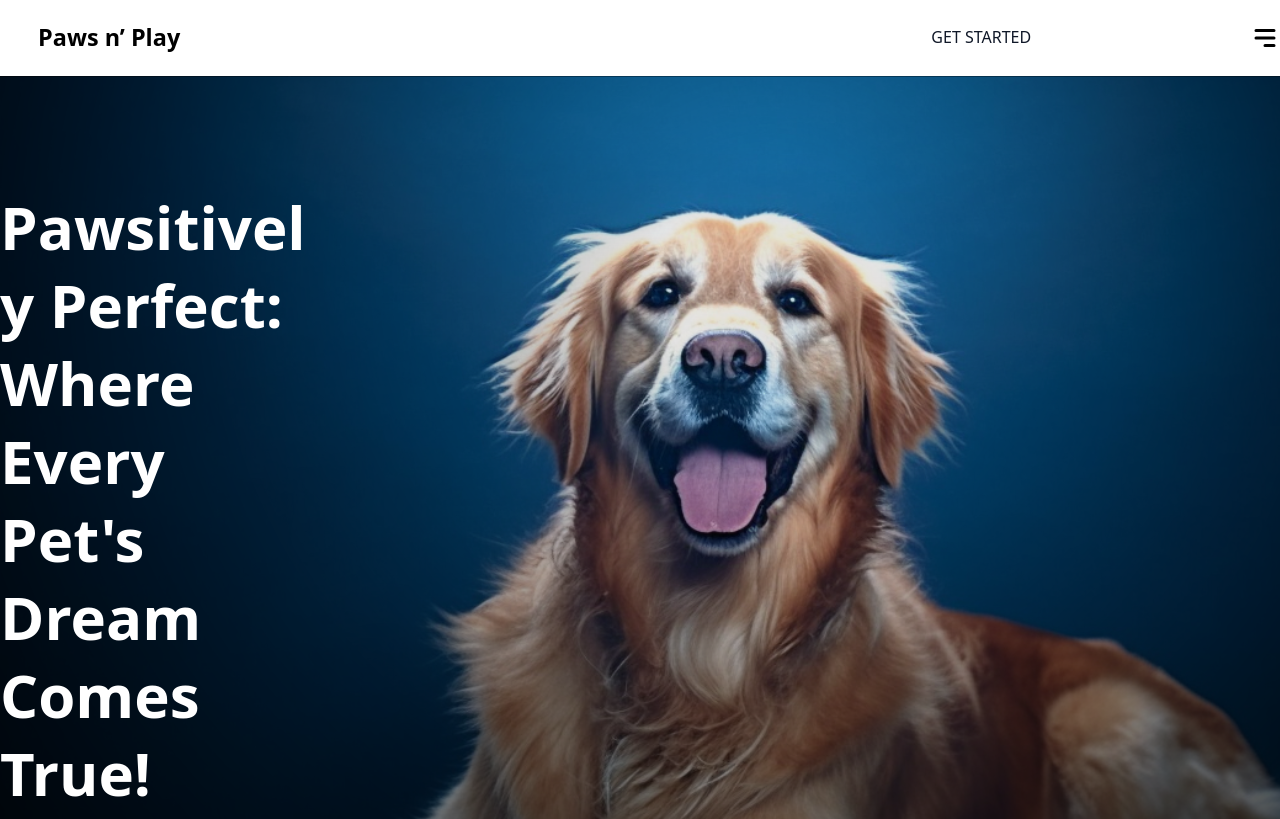
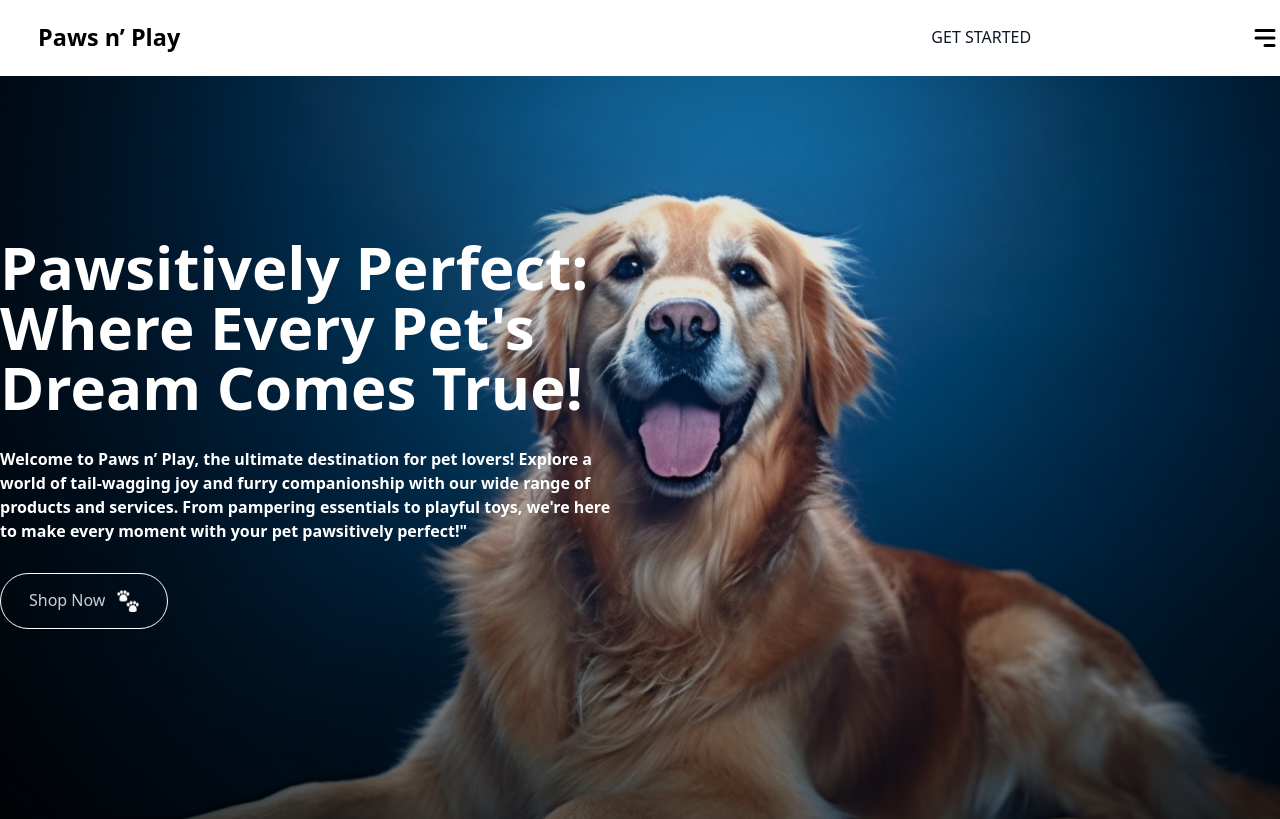
Before and after one commit to nevenmitrovic/paws-landing, a React (Vite) app: page / in a window 1280 px wide. Shown: the top 819 px of the page. Built offline with nearby package versions, Linux system fonts and the light colour scheme; a web font is replaced by a local one.

Commit message:
add hero section for desktop devices

```diff
--- a/src/components/HeroSection/hero-section.module.css
+++ b/src/components/HeroSection/hero-section.module.css
@@ -40,3 +40,26 @@
 	max-width: 313px;
 	padding-bottom: 50px;
 }
+
+@media (width > 768px) {
+	.backgroundImg {
+		background-size: cover;
+		background-position: 30% 50%;
+		min-height: 883px;
+	}
+	.heroTitleWrapper {
+		gap: 30px;
+		max-width: 630px;
+		padding-bottom: 30px;
+	}
+	.heroTitleWrapper > h1 {
+		line-height: 100%;
+	}
+	.heroTitleWrapper > p {
+		line-height: 1.5rem;
+	}
+	.heroSection {
+		padding-top: 161px;
+		min-height: 390px;
+	}
+}
```
